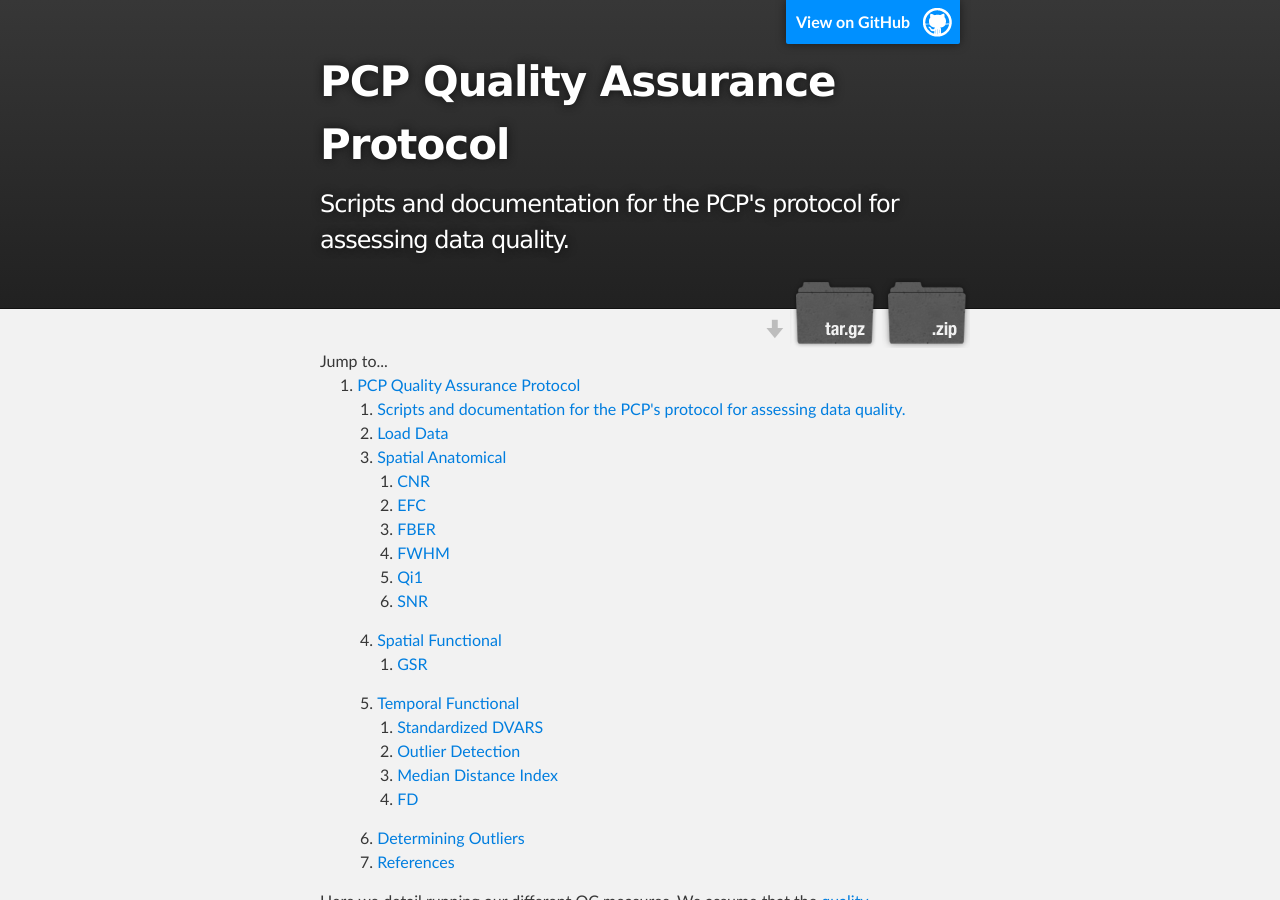
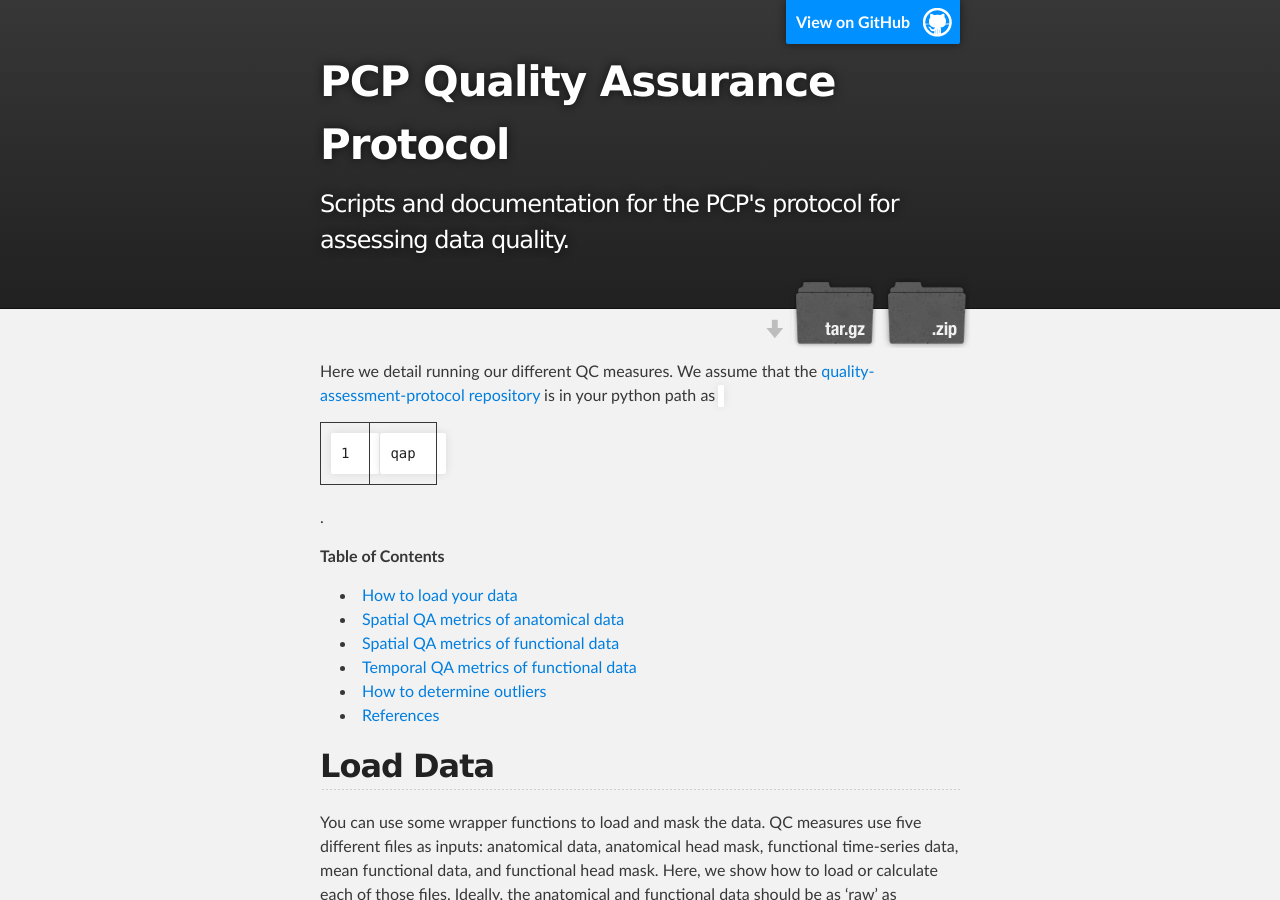
Before and after one commit to preprocessed-connectomes-project/quality-assessment-protocol, a Jekyll site: the page built from index.md, in a window 1280 px wide and 900 px high. Built offline with Jekyll 4.4.1, drawn with Linux system fonts in a browser that asks for light colours; nearby versions of some CDN libraries.

Commit message:
more manual toc

```diff
--- a/_layouts/page.html
+++ b/_layouts/page.html
@@ -49,6 +49,7 @@
 
   </body>
 
+  <!--
   <script src="//ajax.googleapis.com/ajax/libs/jquery/2.1.1/jquery.min.js" ></script>
   <script src="javascripts/toc.js" ></script>
   <script type="text/javascript">
@@ -56,5 +57,6 @@
         $('.toc').toc();
     });
   </script>
+  -->
 
 </html>
--- a/index.md
+++ b/index.md
@@ -4,6 +4,15 @@ title: PCP Quality Assurance Protocol
 ---
 
 Here we detail running our different QC measures. We assume that the [quality-assessment-protocol repository](https://github.com/preprocessed-connectomes-project/quality-assessment-protocol) is in your python path as `qap`.
+
+**Table of Contents**
+
+* [How to load your data](#load-data)
+* [Spatial QA metrics of anatomical data](#spatial-anatomical)
+* [Spatial QA metrics of functional data](#spatial-functional)
+* [Temporal QA metrics of functional data](#temporal-functional)
+* [How to determine outliers](#determining-outliers)
+* [References](#references)
 
 ## Load Data
 
```
